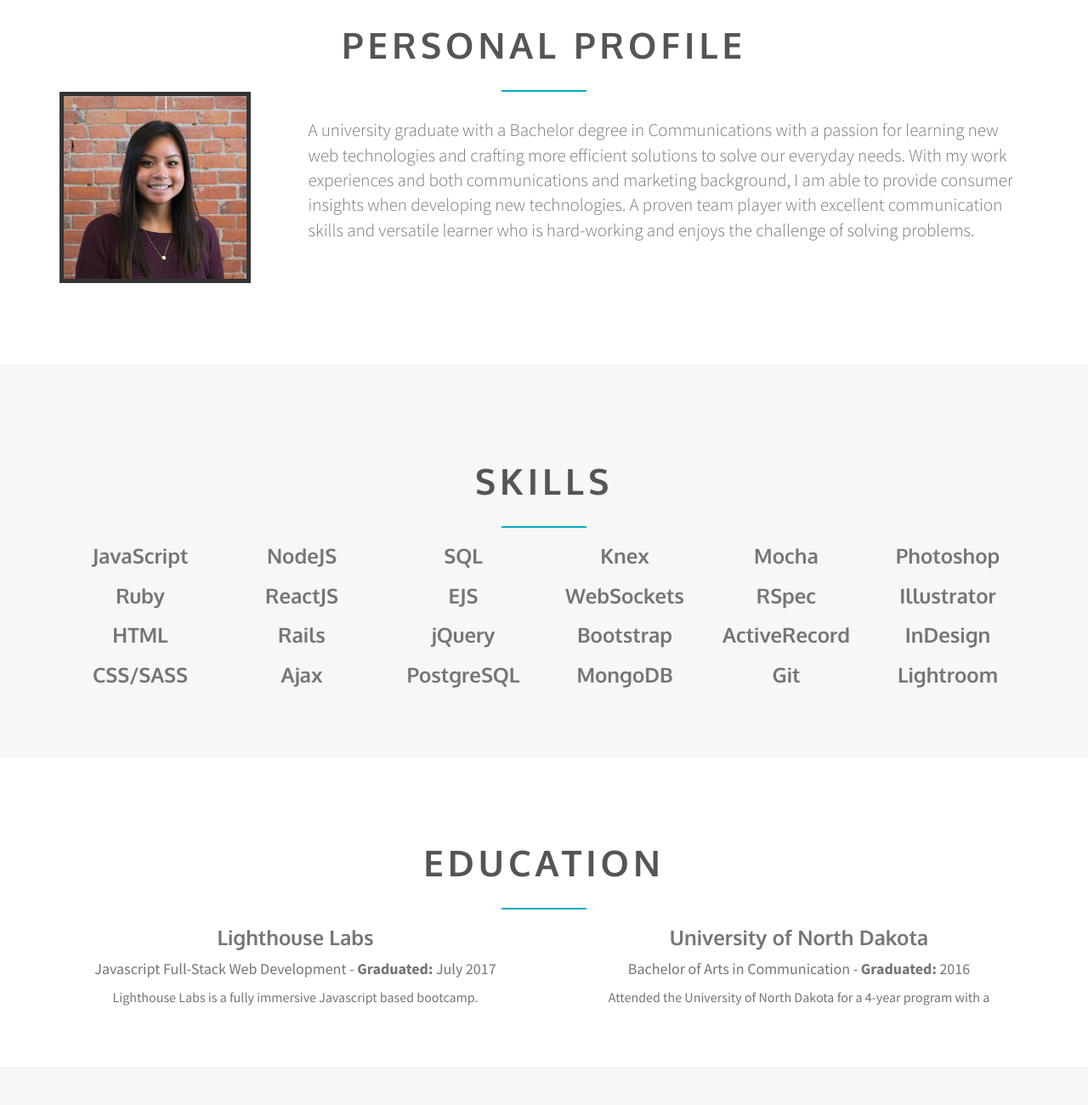
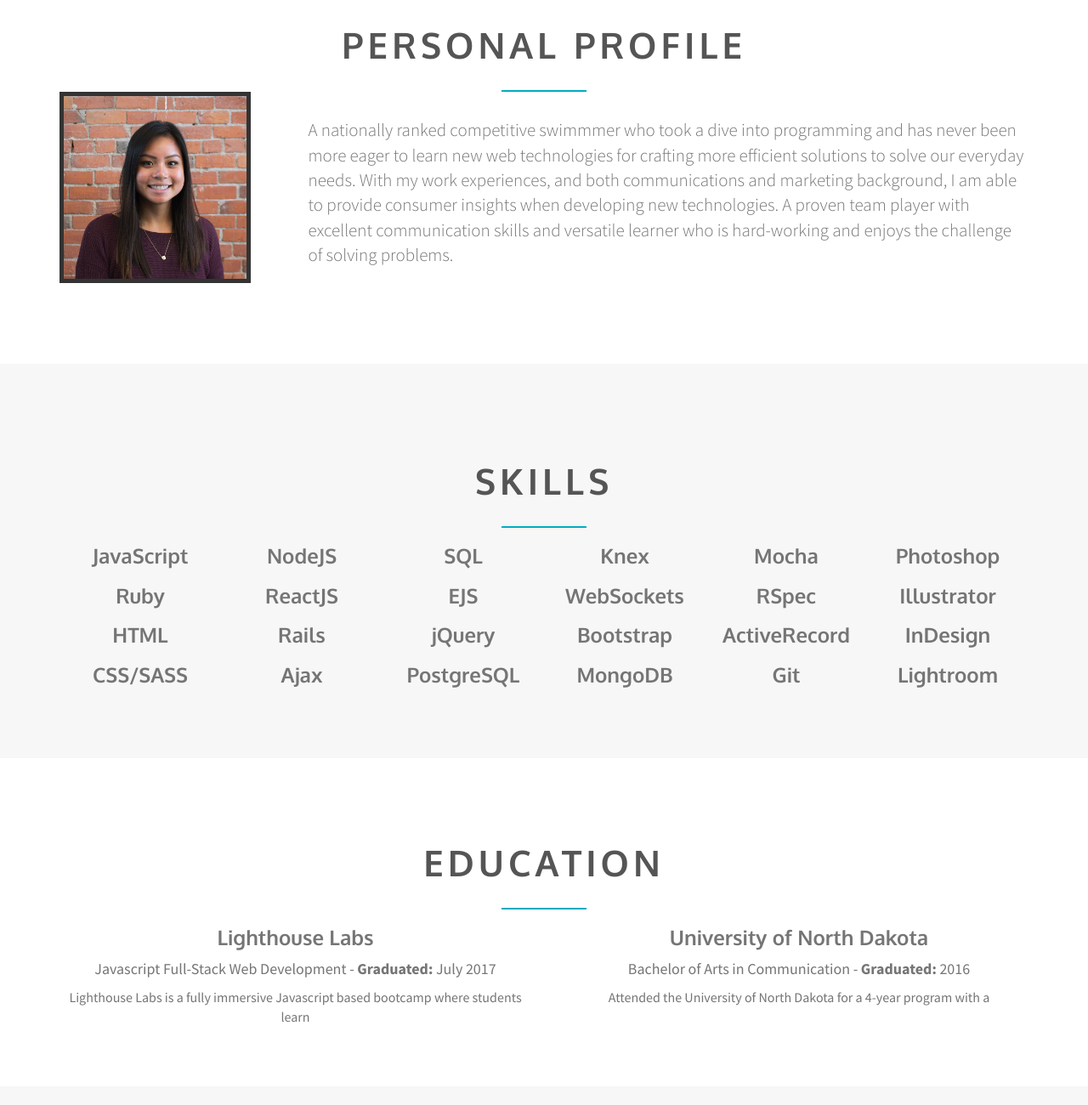
Before and after one commit to caitlinquon/caitlinquon.github.io, a plain HTML site: page index.html in a window 1280 px wide. Shown: the part 940-2240 px from the top of the page at 85% size. Drawn offline with Linux system fonts and the light colour scheme.

Commit message:
edited text

```diff
--- a/index.html
+++ b/index.html
@@ -124,8 +124,8 @@
                     </div>
                 </div>
                 <div class="col-md-9 lead">
-                    <p>A university graduate with a Bachelor degree in Communications with a passion for learning new web technologies
-                        and crafting more efficient solutions to solve our everyday needs. With my work experiences and both
+                    <p>A nationally ranked competitive swimmmer who took a dive into programming and has never been more eager to learn new web technologies
+                        for crafting more efficient solutions to solve our everyday needs. With my work experiences, and both
                         communications and marketing background, I am able to provide consumer insights when developing new
                         technologies. A proven team player with excellent communication skills and versatile learner who
                         is hard-working and enjoys the challenge of solving problems.</p>
@@ -196,7 +196,7 @@
                             <h3>Lighthouse Labs</h3>
                             <p class="edu-title">Javascript Full-Stack Web Development - <strong> Graduated: </strong>July 2017</p>
                         </header>
-                        <p class="edu-desc">Lighthouse Labs is a fully immersive Javascript based bootcamp.</p>
+                        <p class="edu-desc">Lighthouse Labs is a fully immersive Javascript based bootcamp where students learn </p>
                     </article>
                 </div>
                 <div class="row">
@@ -239,7 +239,7 @@
                     <article class="experience">
                         <header>
                             <h3>Kanata Blanket Company</h3>
-                            <p class="job-time">Sales Rep & Operations / Richmond, BC / November 2016 - April 2017</p>
+                            <p class="job-time">Sales Rep &amp; Operations / Richmond, BC / November 2016 - April 2017</p>
                         </header>
                         <p class="job-desc">Managed different roles including sales representative, customer service representative, receptionist,
                             and bookkeeper duties. Maintained customer database and performed data entry function for large
```
